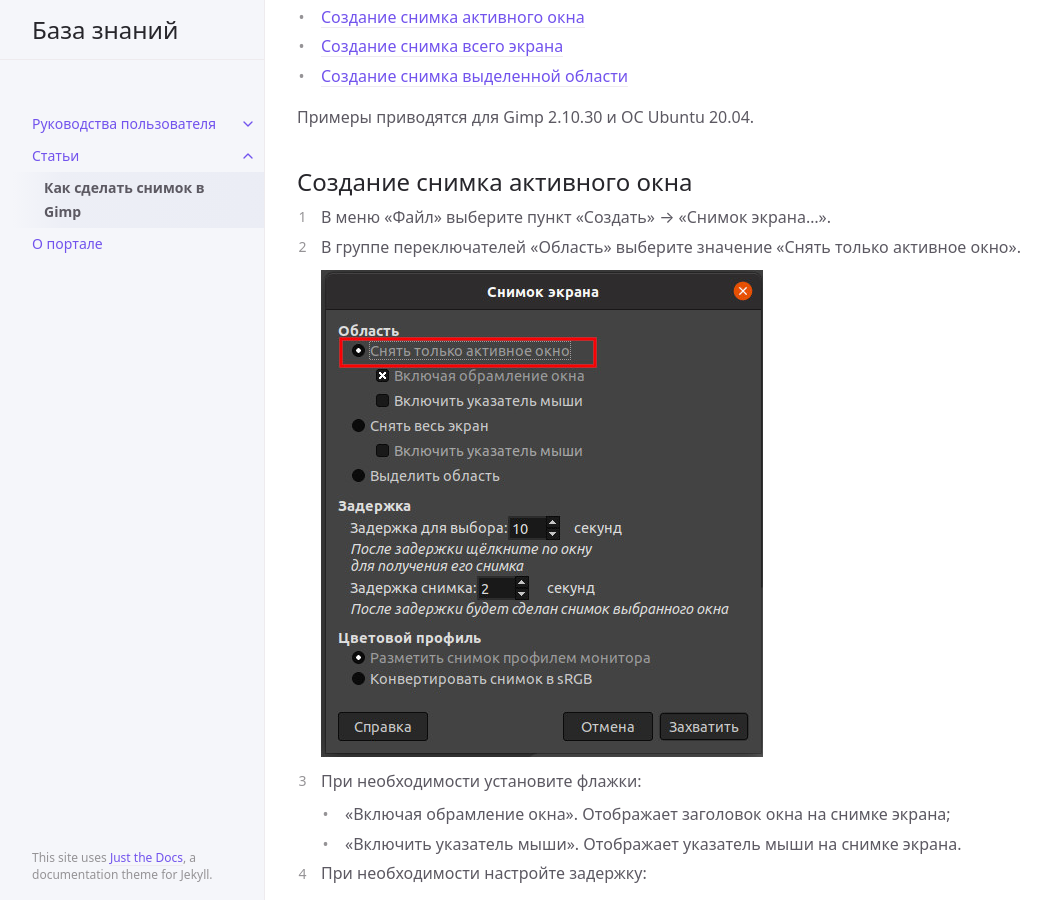
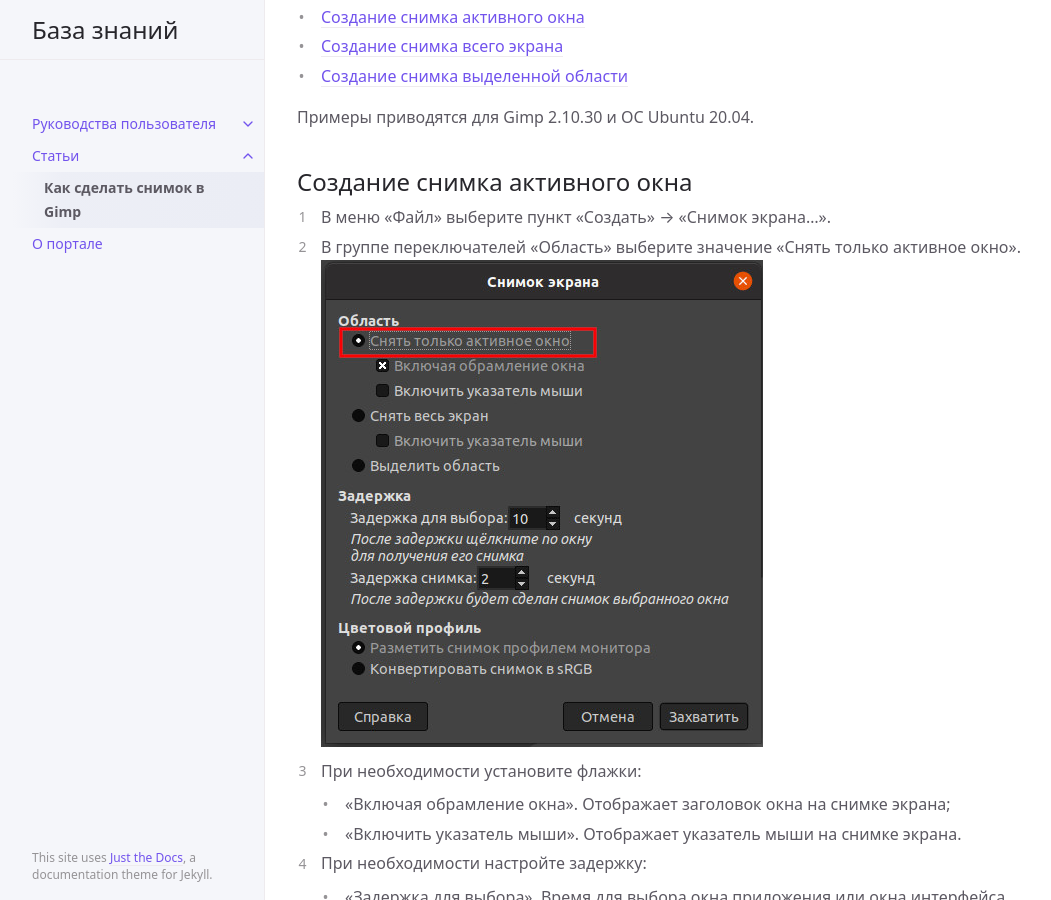
Before and after one commit to sergey-pixel/jekyll-azure-static, a Jekyll site: the page built from docs/Topic/Taking-screenshots-with-Gimp.md, in a window 1280 px wide and 900 px high, scrolled down 419 px. Shown: the whole window, without its empty margins (107-1158 px from the left). Built offline with Jekyll 4.4.1, drawn with Linux system fonts in a browser that asks for light colours.

Commit message:
change Gimp

```diff
--- a/docs/Topic/Taking-screenshots-with-Gimp.md
+++ b/docs/Topic/Taking-screenshots-with-Gimp.md
@@ -24,7 +24,7 @@ nav_order: 1
 ## Создание снимка активного окна
 1. В  меню &laquo;Файл&raquo; выберите пункт &laquo;Создать&raquo; &rarr; &laquo;Снимок экрана...&raquo;.
 2. В группе переключателей &laquo;Область&raquo; выберите значение &laquo;Снять только активное окно&raquo;.
-    ![Переключатель](https://digit-dev.net/Images/Printscreen3-8.jpg){: style="margin-top: 10px"}
+    ![Переключатель](https://digit-dev.net/Images/Printscreen3-8.jpg)
 3. При необходимости установите флажки:
    - &laquo;Включая обрамление окна&raquo;. Отображает заголовок окна на снимке экрана;
    - &laquo;Включить указатель мыши&raquo;. Отображает указатель мыши на снимке экрана.
@@ -44,7 +44,7 @@ nav_order: 1
 
 1. В меню &laquo;Файл&raquo; выберите пункт &laquo;Создать&raquo; &rarr; &laquo;Снимок экрана...&raquo;.
 2. В группе переключателей &laquo;Область&raquo; выберите значение &laquo;Снять весь экран&raquo;.
-    ![Чекбокс весь экран](https://digit-dev.net/Images/Printscreen3-7.jpg){: style="margin-top: 10px"}
+    ![Чекбокс весь экран](https://digit-dev.net/Images/Printscreen3-7.jpg)
 3. Установите флажок &laquo;Включить указатель мыши&raquo;, если нужно отобразить указатель мыши на снимке экрана.
 4. При необходимости в поле &laquo;Задержка снимка&raquo; укажите время для выбора элемента приложения или интерфейса ОС на экране. Значение по умолчанию &#150; 0 секунд.
 5. В группе переключателей &laquo;Цветовой профиль&raquo; выберите значение &laquo;Конвертировать снимок в sRGB&raquo;. Профиль sRGB поддерживается браузерами и корректно отображается в программах просмотра изображений.
@@ -59,7 +59,7 @@ nav_order: 1
 *Выделенная область* &#151; выделенный участок интерфейса программы или операционной системы.
 1. В  меню &laquo;Файл&raquo; выберите пункт &laquo;Создать&raquo; &rarr; &laquo;Снимок экрана...&raquo;.
 2. В группе переключателей &laquo;Область&raquo; выберите значение &laquo;Выделить область&raquo;.
-     ![Чекбокс выделить область](https://digit-dev.net/Images/Printscreen3-9.jpg){: style="margin-top: 10px"}
+     ![Чекбокс выделить область](https://digit-dev.net/Images/Printscreen3-9.jpg)
 3. При необходимости настройте задержку:
     - &laquo;Задержка для выбора&raquo;. Время для выбора области приложения или окна интерфейса ОС, снимок которой необходимо сделать. Значение по умолчанию &#150; 0 секунд;
     - &laquo;Задержка снимка&raquo;. Время для задержки снимка выбранной области. Значение по умолчанию &#150; 0 секунд.
```
